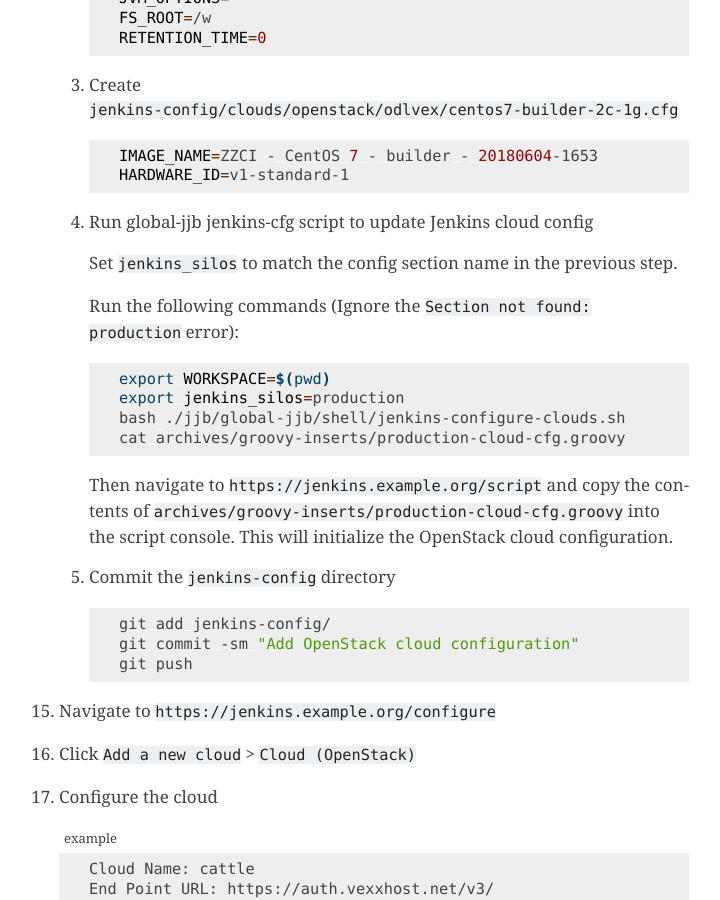
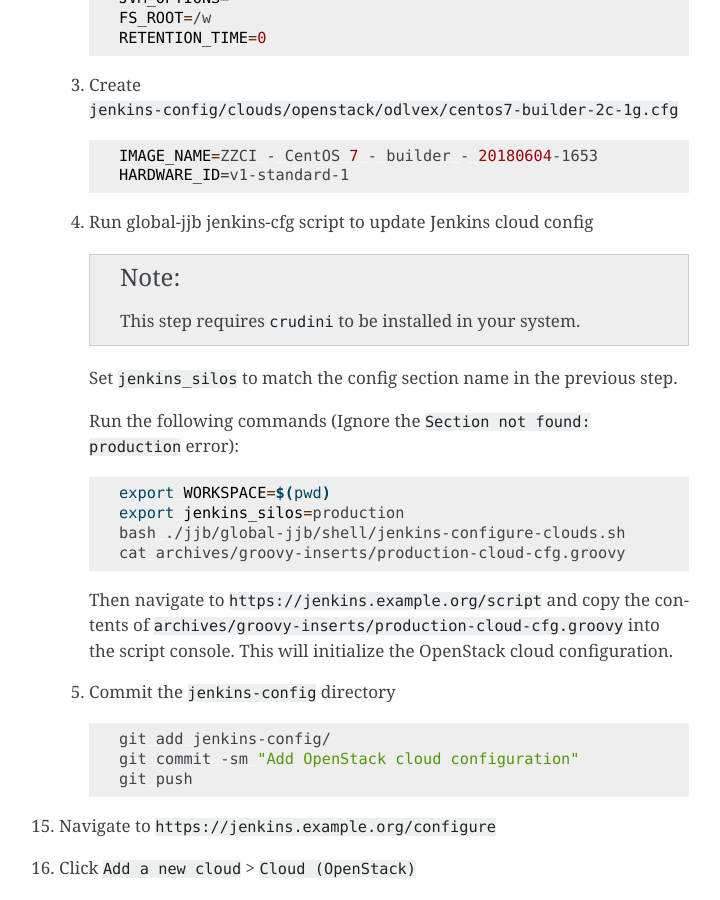
Before and after one commit to lfit/releng-docs, a Sphinx documentation site: the page built from docs/infra/bootstrap.rst, in a window 1280 px wide and 900 px high, scrolled down 6146 px. Shown: the whole window, without its empty margins (391-1111 px from the left). Built offline with Sphinx 7.4.7, drawn with Linux system fonts in a browser that asks for light colours; the version number could not be read and is left out.

Commit message:
Mention that crudini is required for script
Change-Id: Ib4e8ad52a14b34c2c5fc040e0c1e3d67b1c4e380
Signed-off-by: Thanh Ha <thanh.ha@linuxfoundation.org>

```diff
--- a/docs/infra/bootstrap.rst
+++ b/docs/infra/bootstrap.rst
@@ -278,6 +278,10 @@ Bootstrap common-packer and initial builder
 
    #. Run global-jjb jenkins-cfg script to update Jenkins cloud config
 
+      .. note::
+
+         This step requires ``crudini`` to be installed in your system.
+
       Set ``jenkins_silos`` to match the config section name in the
       previous step.
 
```
